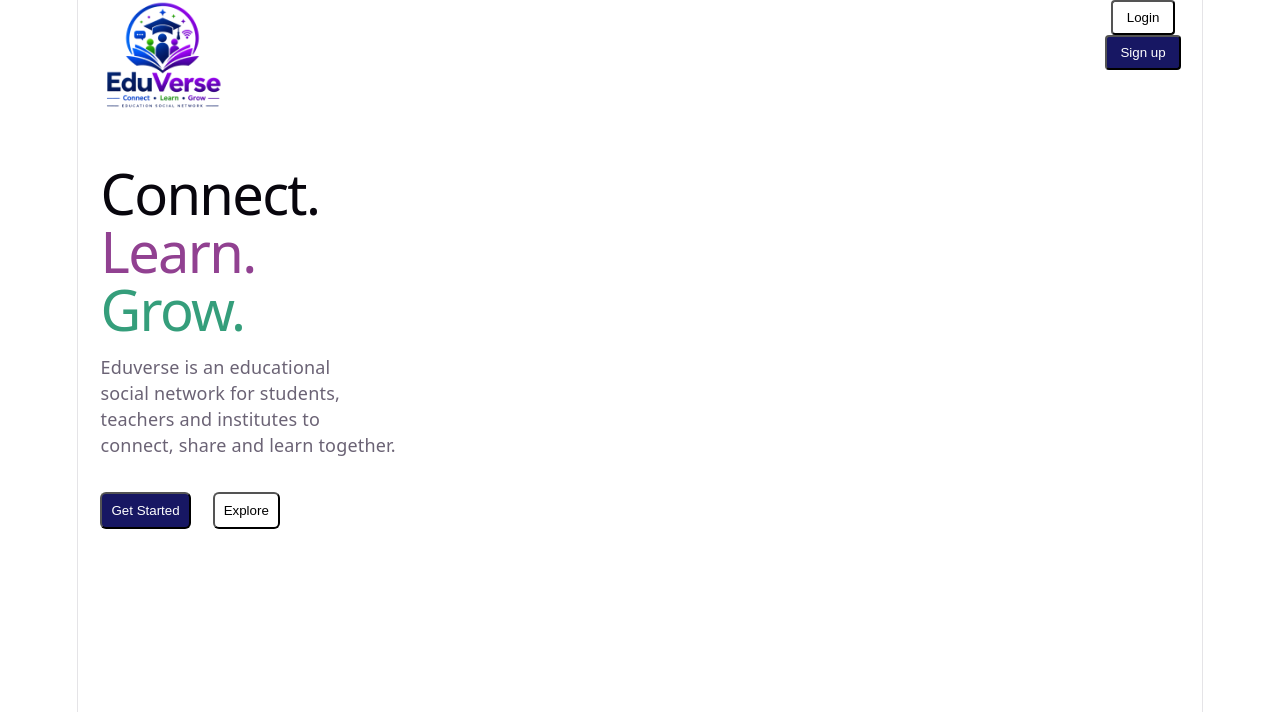
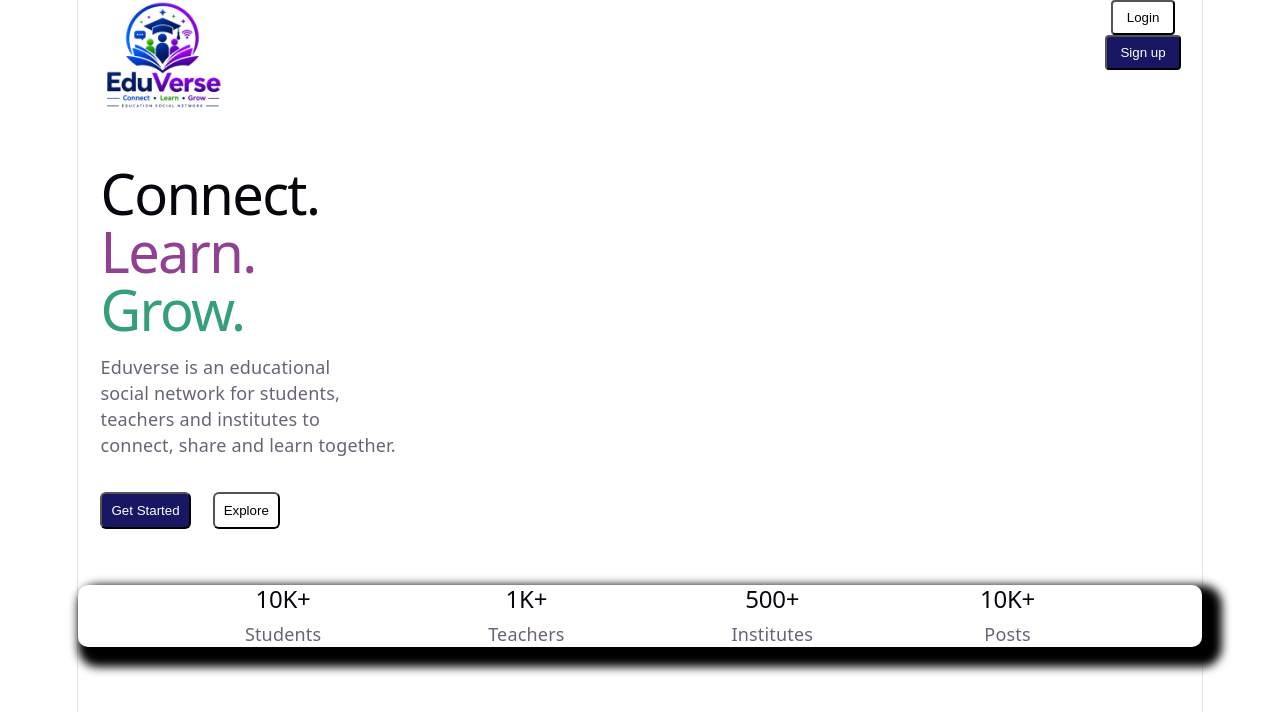
Before and after one commit to Hassan-Asif-Memon/Eduverse, a React (Vite) app in the folder react/: page / in a window 1280 px wide. Shown: the top 712 px of the page. Built offline with nearby package versions, Linux system fonts and the light colour scheme.

Commit message:
welcome page is in progress

```diff
--- a/react/src/App.css
+++ b/react/src/App.css
@@ -75,3 +75,10 @@ background-color: rgb(23, 23, 99);
   color: white;
   cursor: pointer;
 }
+#footer{
+  display: flex;
+  justify-content: space-evenly;
+  margin-top: 5%;
+  box-shadow: black 10px 10px 10px 10px;
+  border-radius: 10px;
+}
--- a/react/src/Components/Welcome.jsx
+++ b/react/src/Components/Welcome.jsx
@@ -30,7 +30,22 @@ function Welcome(){
     </div>
 
     <footer id='footer'>
-
+        <div className="foot">
+            <h2>10K+</h2>
+            <p>Students</p>
+        </div>
+        <div className="foot">
+            <h2>1K+</h2>
+            <p>Teachers</p>
+        </div>
+        <div className="foot">
+            <h2>500+</h2>
+            <p>Institutes</p>
+        </div>
+        <div className="foot">
+            <h2>10K+</h2>
+            <p>Posts</p>
+        </div>
     </footer>
     </div>
     </>)
```
